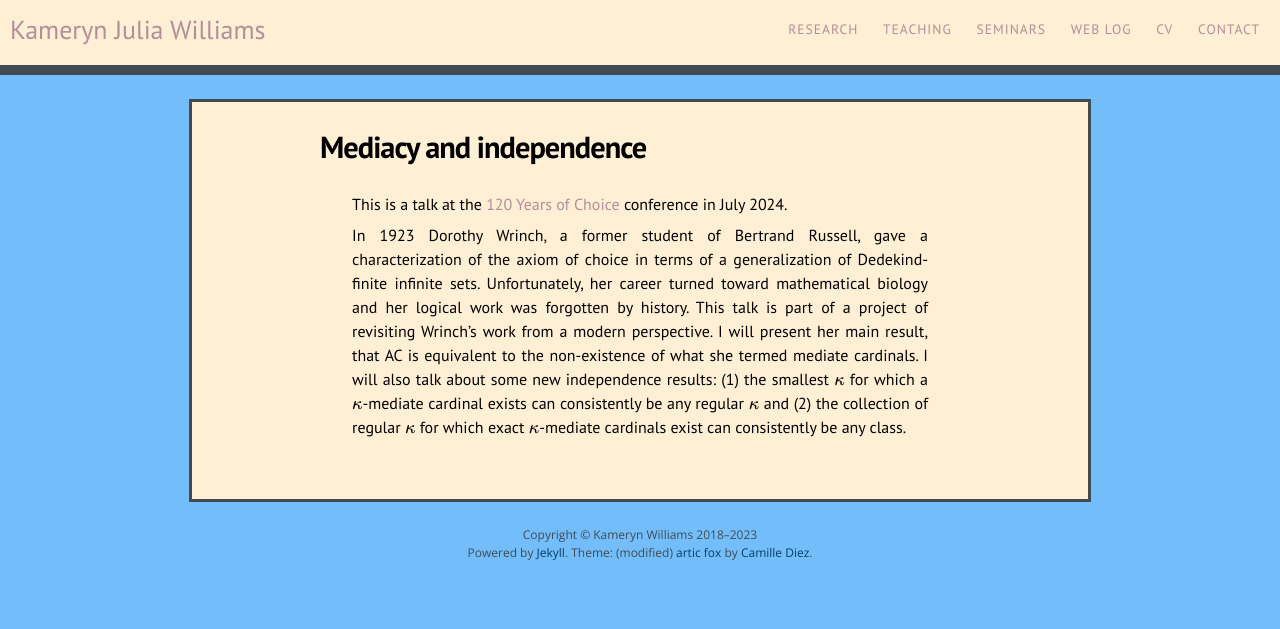
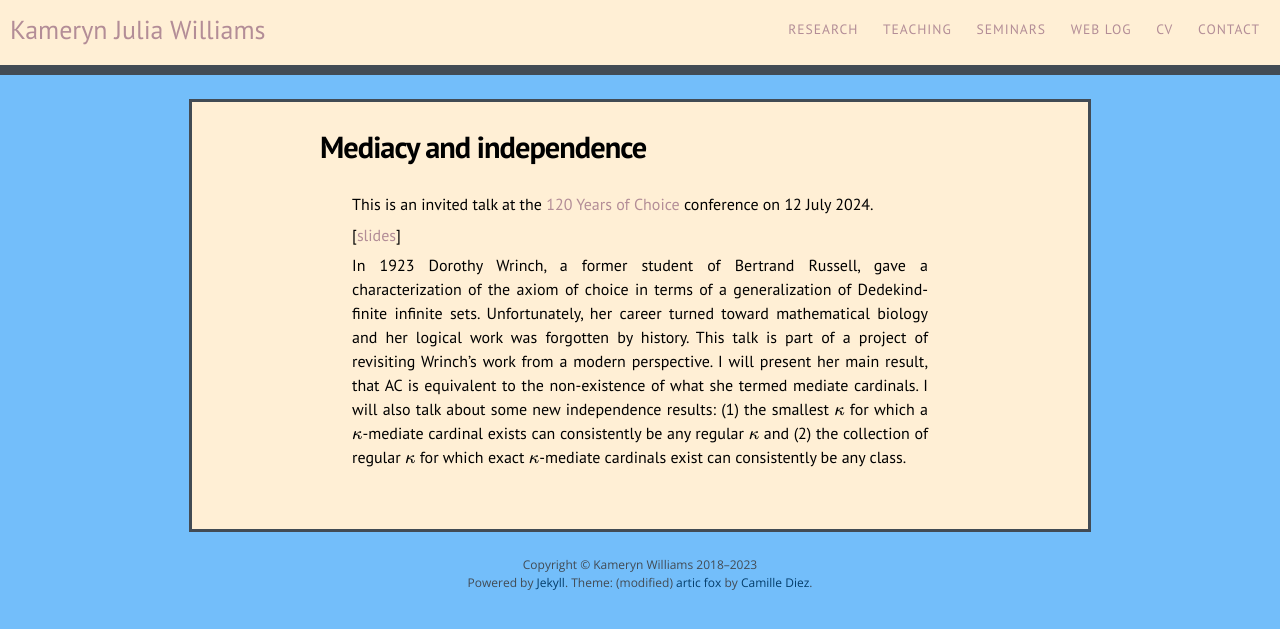
Before and after one commit to kamerynjw/kamerynjw.github.io, a Jekyll site: the page built from research/talks/2024-jul-120yoc.md, in a window 1280 px wide. Shown: the top 629 px of the page. Built offline with Jekyll 4.4.1, drawn with Linux system fonts in a browser that asks for light colours; nearby versions of some CDN libraries; formulas are drawn with MathJax 3.

Commit message:
120yoc slides

```diff
--- a/research/talks/2024-jul-120yoc.md
+++ b/research/talks/2024-jul-120yoc.md
@@ -2,9 +2,11 @@
 layout: page
 title: "Mediacy and independence"
 permalink: /research/talks/2024-jul-120yoc/
-excerption: "This is a talk at the 120 Years of Choice conference in July 2024..."
+excerption: "This is an invited talk at the 120 Years of Choice conference on 12 July 2024..."
 ---
 
-This is a talk at the [120 Years of Choice](https://120ac.set-theory.info/) conference in July 2024.
+This is an invited talk at the [120 Years of Choice](https://120ac.set-theory.info/) conference on 12 July 2024.
+
+[[slides]({{ page.url }}mediacy.pdf)]
 
 In 1923 Dorothy Wrinch, a former student of Bertrand Russell, gave a characterization of the axiom of choice in terms of a generalization of Dedekind-finite infinite sets. Unfortunately, her career turned toward mathematical biology and her logical work was forgotten by history. This talk is part of a project of revisiting Wrinch’s work from a modern perspective. I will present her main result, that AC is equivalent to the non-existence of what she termed mediate cardinals. I will also talk about some new independence results: (1) the smallest $\kappa$ for which a $\kappa$-mediate cardinal exists can consistently be any regular $\kappa$ and (2) the collection of regular $\kappa$ for which exact $\kappa$-mediate cardinals exist can consistently be any class.
```
Also changed, not shown: 1 other file.
